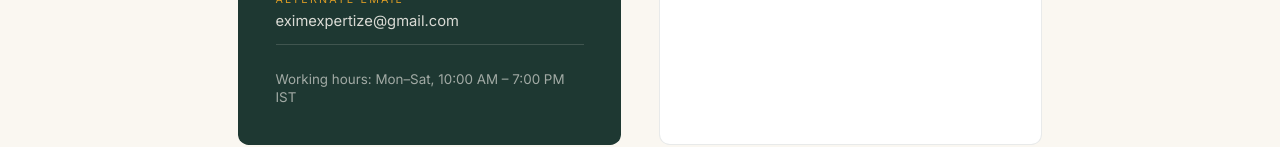
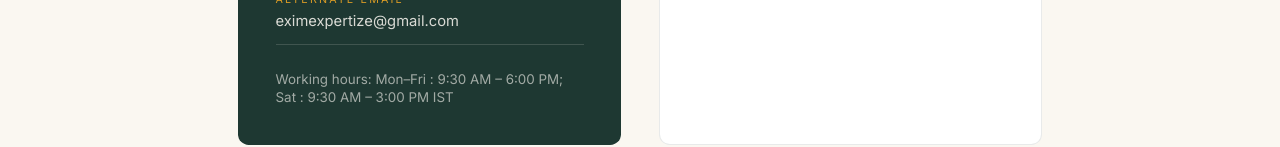
Before and after one commit to Aniket52603/exim-expertize, a React (Vite) app: page /contact in a window 1280 px wide. Shown: the part 682-829 px from the top of the page. Built offline with nearby package versions, Linux system fonts and the light colour scheme.

Commit message:
Update website pages and navigation

```diff
--- a/src/components/AboutUs.jsx
+++ b/src/components/AboutUs.jsx
@@ -25,7 +25,7 @@ const AboutUs = () => {
           className="mx-auto max-w-8xl rounded-2xl bg-white px-5 py-7 shadow-[0_10px_35px_rgba(0,0,0,0.08)] sm:rounded-3xl sm:px-10 sm:py-11 lg:px-14 lg:py-12"
         >
 
-          <div className="text-[15px] leading-relaxed text-black/80 sm:text-lg lg:text-xl">
+          <div className="text-[25px] leading-relaxed text-black/80 sm:text-lg lg:text-xl">
 
             <p className="mb-4 sm:mb-5">
               <strong className="text-ink">
--- a/src/pages/Contact.jsx
+++ b/src/pages/Contact.jsx
@@ -136,7 +136,7 @@ export default function Contact() {
             ))}
 
             <p className="text-[15px] text-cream/60 sm:text-lg lg:text-xl">
-              Working hours: Mon–Sat, 10:00 AM – 7:00 PM IST
+              Working hours: Mon–Fri  : 9:30 AM – 6:00 PM; Sat  : 9:30 AM – 3:00 PM IST
             </p>
 
           </div>
```
